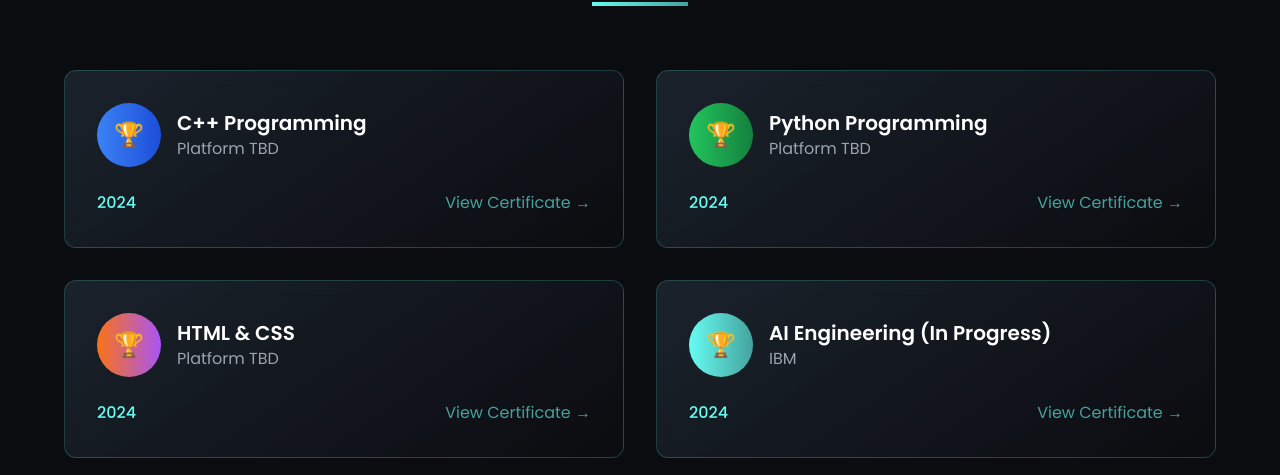
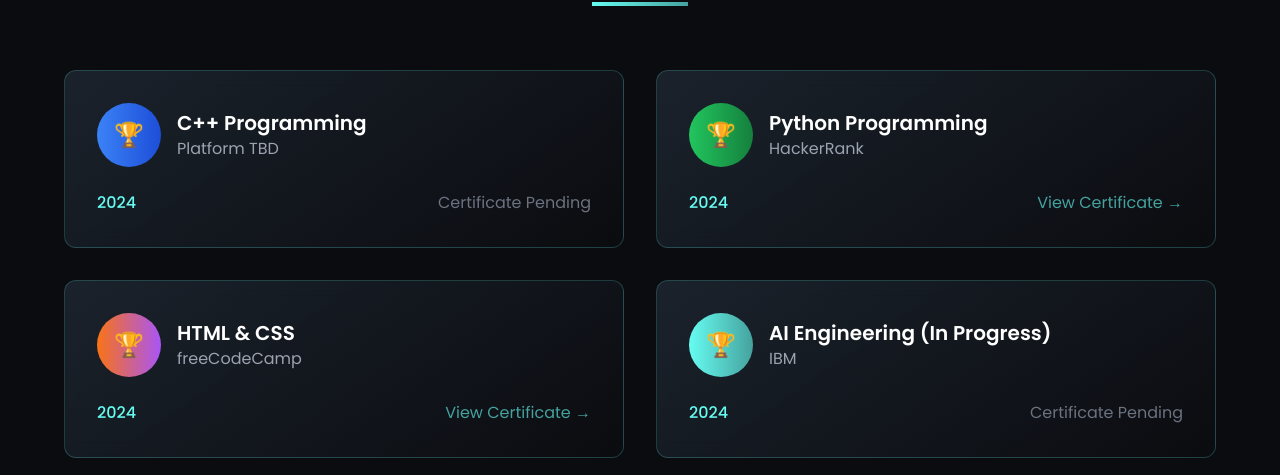
Before and after one commit to merajstack/meraj-portfolio, a React (Vite) app: page / in a window 1280 px wide. Shown: the part 4060-4535 px from the top of the page. Built offline with nearby package versions, Linux system fonts and the light colour scheme.

Commit message:
Add certificate links
Update certificate section with HTML/CSS and Python certificate links.

```diff
--- a/src/components/CertificatesSection.tsx
+++ b/src/components/CertificatesSection.tsx
@@ -5,25 +5,29 @@ export const CertificatesSection = () => {
       title: "C++ Programming",
       issuer: "Platform TBD",
       date: "2024",
-      color: "from-blue-500 to-blue-700"
+      color: "from-blue-500 to-blue-700",
+      link: null
     },
     {
       title: "Python Programming",
-      issuer: "Platform TBD",
+      issuer: "HackerRank",
       date: "2024",
-      color: "from-green-500 to-green-700"
+      color: "from-green-500 to-green-700",
+      link: "https://www.hackerrank.com/certificates/iframe/a7b26ec538d0"
     },
     {
       title: "HTML & CSS",
-      issuer: "Platform TBD",
+      issuer: "freeCodeCamp",
       date: "2024",
-      color: "from-orange-500 to-purple-500"
+      color: "from-orange-500 to-purple-500",
+      link: "https://www.freecodecamp.org/certification/meraj_01/responsive-web-design"
     },
     {
       title: "AI Engineering (In Progress)",
       issuer: "IBM",
       date: "2024",
-      color: "from-cyber-cyan to-steel-blue"
+      color: "from-cyber-cyan to-steel-blue",
+      link: null
     }
   ];
 
@@ -59,9 +63,20 @@ export const CertificatesSection = () => {
 
               <div className="flex justify-between items-center">
                 <span className="text-cyber-cyan font-medium">{cert.date}</span>
-                <button className="text-steel-blue hover:text-cyber-cyan transition-colors duration-300">
-                  View Certificate →
-                </button>
+                {cert.link ? (
+                  <a
+                    href={cert.link}
+                    target="_blank"
+                    rel="noopener noreferrer"
+                    className="text-steel-blue hover:text-cyber-cyan transition-colors duration-300"
+                  >
+                    View Certificate →
+                  </a>
+                ) : (
+                  <span className="text-gray-500">
+                    Certificate Pending
+                  </span>
+                )}
               </div>
             </div>
           ))}
```
